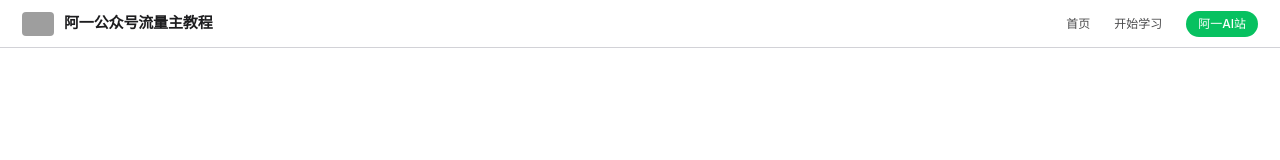
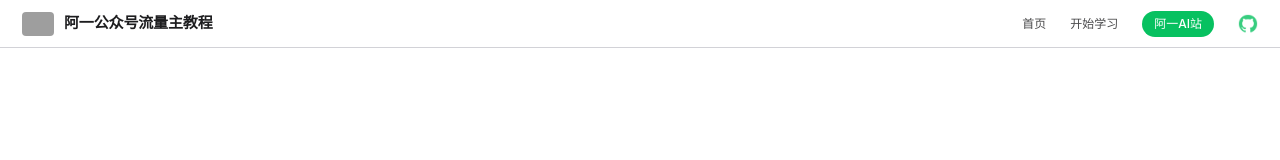
Before and after one commit to dushizhuma2025/ayi-gzhllz, a React app: page / in a window 1280 px wide. Shown: the top 160 px of the page. Built offline with nearby package versions, Linux system fonts and the light colour scheme; grey boxes are pictures that could not be loaded.

Commit message:
feat: 顶部导航栏最右侧添加 GitHub 图标链接支持

```diff
--- a/scripts/build-static.js
+++ b/scripts/build-static.js
@@ -5,7 +5,7 @@ const srcPublic = path.resolve(__dirname, '..', 'public');
 const destDist = path.resolve(__dirname, '..', 'dist');
 
 if (fs.existsSync(srcPublic) && fs.existsSync(destDist)) {
-  const files = ['favicon.ico', 'ayilogo.png', 'gzhllzad.png'];
+  const files = ['favicon.ico', 'ayilogo.png', 'gzhllzad.png', 'github.png'];
   files.forEach(file => {
     const srcFile = path.join(srcPublic, file);
     const destFile = path.join(destDist, file);
--- a/src/components/Navbar.tsx
+++ b/src/components/Navbar.tsx
@@ -25,6 +25,15 @@ export const Navbar: React.FC = () => {
         >
           阿一AI站
         </a>
+        <a
+          href="https://github.com/dushizhuma2025/ayi-gzhllz"
+          target="_blank"
+          rel="noopener noreferrer"
+          className="navbar-github-link"
+          title="GitHub 仓库"
+        >
+          <img src="/github.png" alt="GitHub" className="navbar-github-icon" />
+        </a>
       </div>
     </header>
   );
--- a/src/styles/main.css
+++ b/src/styles/main.css
@@ -266,6 +266,28 @@ hr {
 
 .btn-capsule:active {
   transform: scale(0.95);
+}
+
+.navbar-github-link {
+  display: inline-flex;
+  align-items: center;
+  justify-content: center;
+  opacity: 0.8;
+  transition: opacity 0.2s ease, transform 0.2s ease;
+  text-decoration: none;
+}
+
+.navbar-github-link:hover {
+  opacity: 1;
+}
+
+.navbar-github-link:active {
+  transform: scale(0.95);
+}
+
+.navbar-github-icon {
+  height: 20px;
+  width: auto;
 }
 
 /* Sidebar styles */
```
Also changed, not shown: public/github.png (added).
